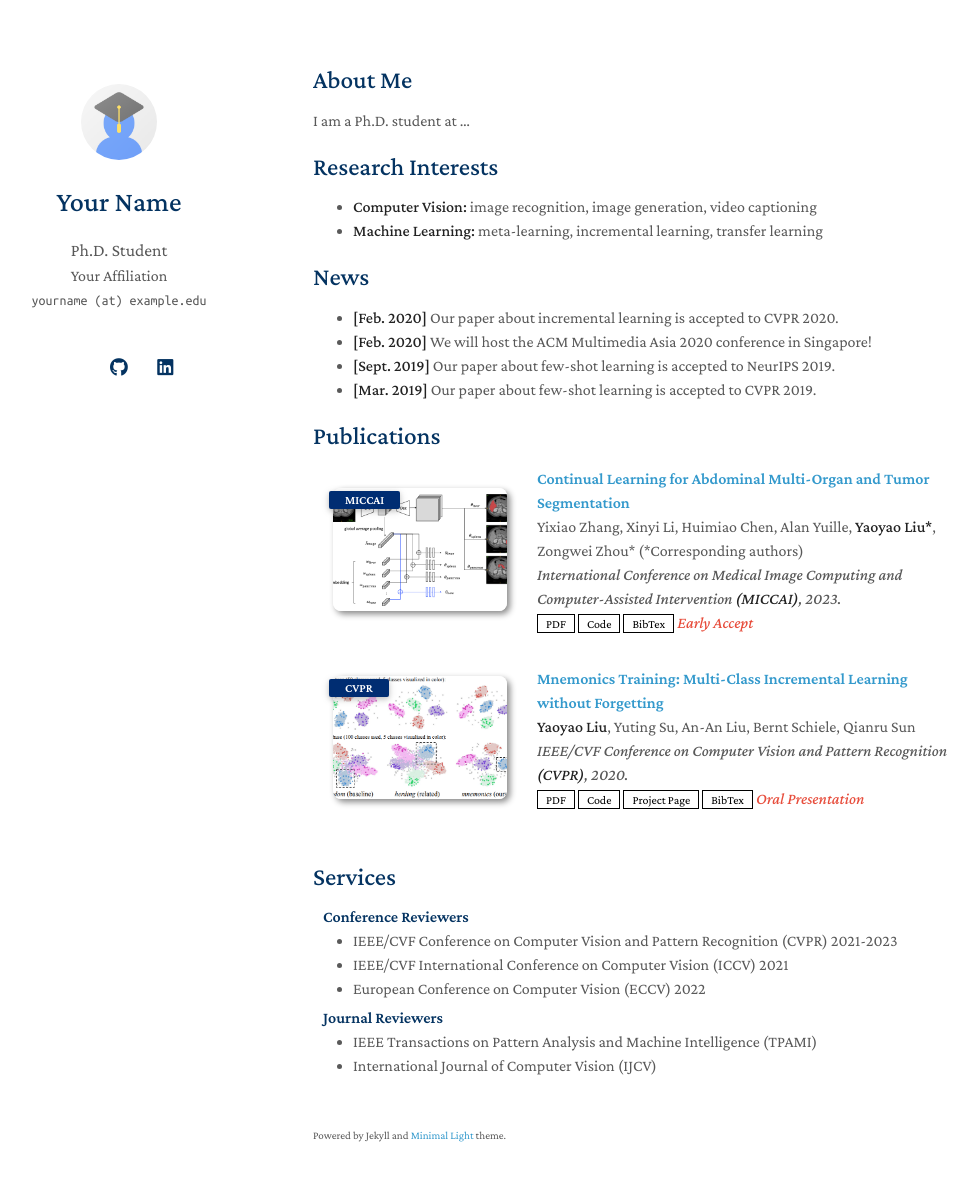
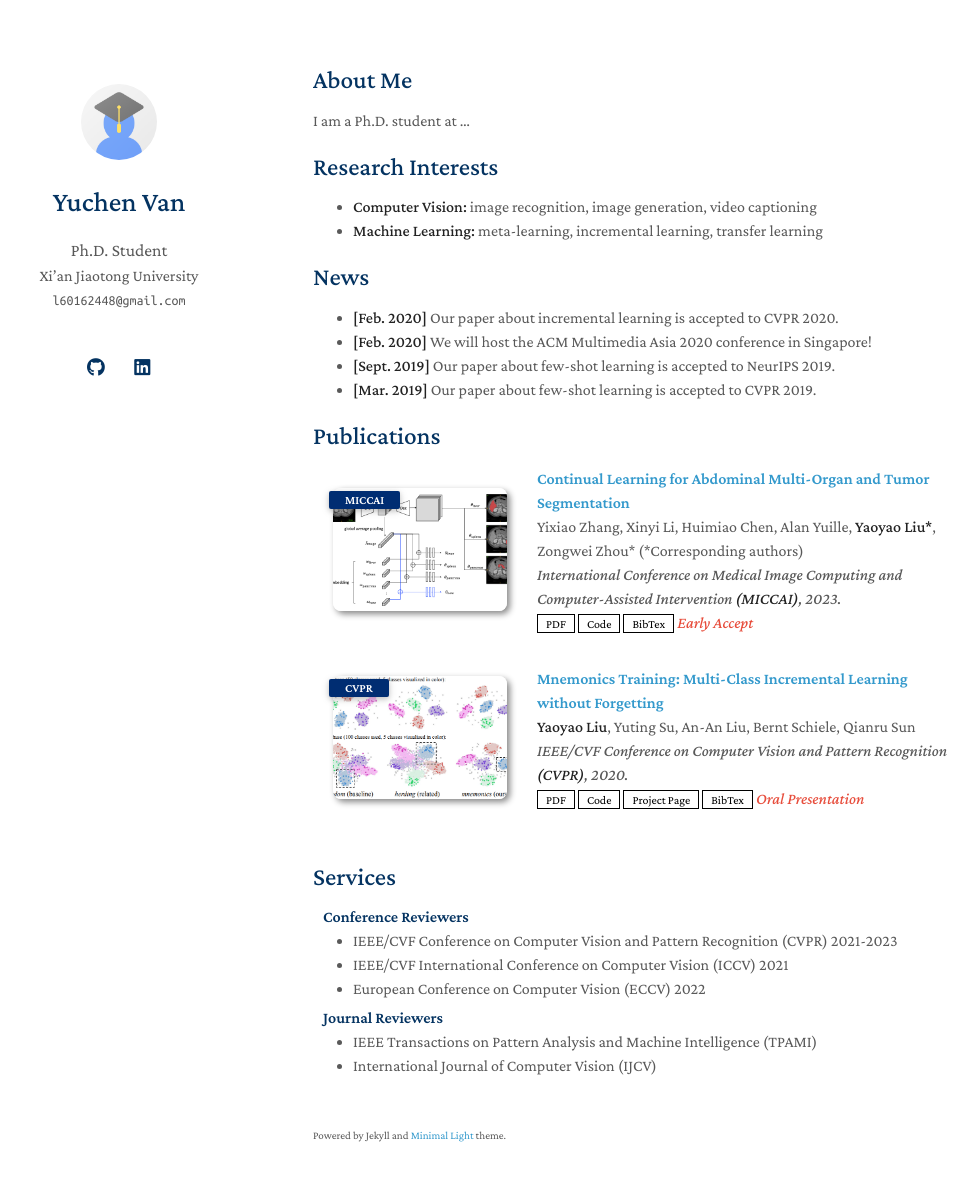
Before and after one commit to LYMQY/LYMQY.github.io, a Jekyll site: the page built from index.md, in a window 1280 px wide and 1216 px high. Shown: the top 1181 px of the window, without its empty margins (157-1135 px from the left). Built offline with Jekyll 4.4.1, drawn with Linux system fonts in a browser that asks for light colours; a style sheet for code colours, icons or effects is not loaded; our own code applies the rules of GitHub Pages for plain Markdown files.

Commit message:
change to _config

```diff
--- a/_config.yml
+++ b/_config.yml
@@ -1,8 +1,10 @@
 # Basic Information
-title: Your Name
+title: Yuchen Van
 position: Ph.D. Student
-affiliation: Your Affiliation
-email: yourname (at) example.edu
+affiliation: Xi’an Jiaotong University
+affiliation_link: http://www.xjtu.edu.cn/
+email: l60162448@gmail.com
+address: Xi'an, China
 
 # Search Engine Optimization (SEO)
 # The following information is used to improve the website traffic from search engines, e.g., Google.
@@ -13,10 +15,12 @@ canonical: https://minimal-light-theme.yliu.me/
 # Links
 # If you don't need one of them, you may delete the corresponding line.
 google_scholar: https://scholar.google.com/
-cv_link: assets/files/curriculum_vitae.pdf
+#cv_link: assets/files/curriculum_vitae.pdf
 github_link: https://github.com/
 linkedin: https://www.linkedin.com/
 twitter: https://twitter.com/
+xiaohongshu_link: https://www.xiaohongshu.com/user/profile/63eae4ea00000000260045f6
+instagram_link: https://www.instagram.com/your-profile-id
 
 # Images (e.g., your profile picture and your website's favicon)
 # "favicon" and "favicon_dark" are used for the light and dark modes, respectively.
```
